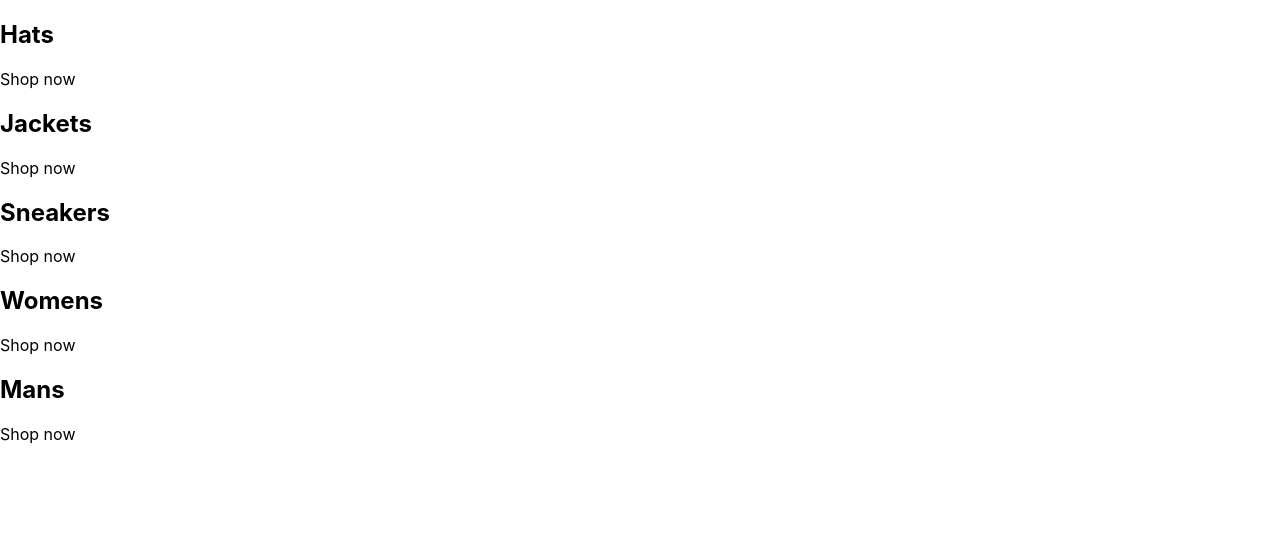
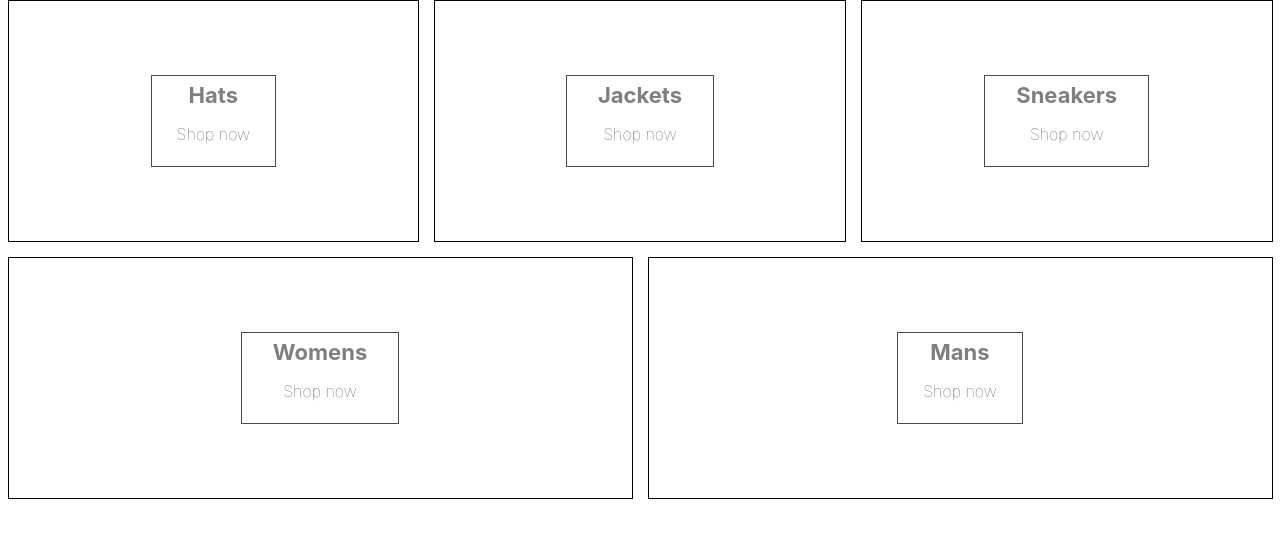
Before and after one commit to imrsic-dev/crown-clothing, a React (Create React App) app: page / in a window 1280 px wide. Shown: the top 538 px of the page. Built offline with nearby package versions, Linux system fonts and the light colour scheme.

Commit message:
add sass to project

```diff
--- a/package.json
+++ b/package.json
@@ -9,6 +9,7 @@
     "react": "^18.2.0",
     "react-dom": "^18.2.0",
     "react-scripts": "5.0.1",
+    "sass": "^1.54.6",
     "web-vitals": "^2.1.4"
   },
   "scripts": {
--- a/src/App.js
+++ b/src/App.js
@@ -1,3 +1,5 @@
+import "./categories.styles.scss";
+
 const App = () => {
   const categories = [
     {
@@ -26,7 +28,7 @@
       {categories.map(({ id, title }) => {
         return (
           <div className="category-container">
-            {/* <img src="" alt="" /> */}
+            <div className="background-image"></div>
             <div key={id} className="category-body-container">
               <h2>{title}</h2>
               <p>Shop now</p>
--- /dev/null
+++ b/src/categories.styles.scss
@@ -0,0 +1,75 @@
+.categories-container {
+  width: 100%;
+  display: flex;
+  flex-wrap: wrap;
+  justify-content: space-between;
+}
+
+.category-container {
+  min-width: 30%;
+  height: 240px;
+  flex: 1 1 auto;
+  display: flex;
+  align-items: center;
+  justify-content: center;
+  border: 1px solid black;
+  margin: 0 7.5px 15px;
+  overflow: hidden;
+
+  &:hover {
+    cursor: pointer;
+
+    & .background-image {
+      transform: scale(1.1);
+      transition: transform 6s cubic-bezier(0.25, 0.45, 0.45, 0.95);
+    }
+
+    & .category-body-container {
+      opacity: 0.9;
+    }
+  }
+
+  &.large {
+    height: 380px;
+  }
+
+  &:first-child {
+    margin-right: 7.5px;
+  }
+
+  &:last-child {
+    margin-left: 7.5px;
+  }
+
+  .background-image {
+    width: 100%;
+    height: 100%;
+    background-size: cover;
+    background-position: center;
+  }
+
+  .category-body-container {
+    height: 90px;
+    padding: 0 25px;
+    display: flex;
+    flex-direction: column;
+    align-items: center;
+    justify-content: center;
+    border: 1px solid black;
+    background-color: white;
+    opacity: 0.7;
+    position: absolute;
+
+    h2 {
+      font-weight: bold;
+      margin: 0 6px 0;
+      font-size: 22px;
+      color: #4a4a4a;
+    }
+
+    p {
+      font-weight: lighter;
+      font-size: 16px;
+    }
+  }
+}
```
Also changed, not shown: 1 other file (tests, documents, lock files or other folders).
